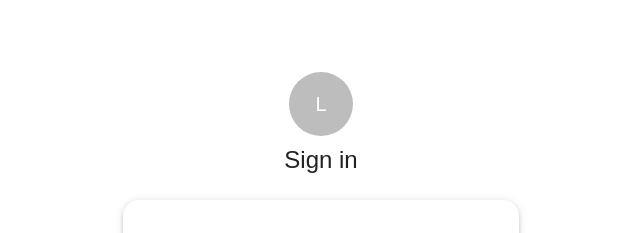
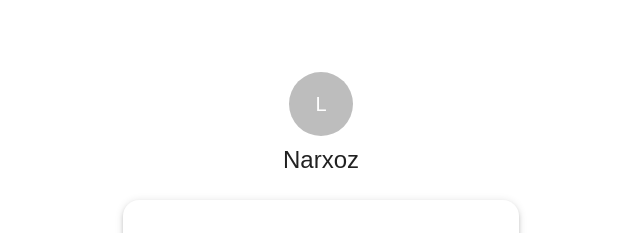
Before and after one commit to Colossus-dev/Narxoz-Student-Life, a React (Create React App) app in the folder front/: page /login in a window 1280 px wide. Shown: the top 233 px of the page, without its empty margins (319-959 px from the left). Built offline with nearby package versions, Linux system fonts and the light colour scheme.

Commit message:
updated by Tumar3

```diff
--- a/front/src/auth/login.js
+++ b/front/src/auth/login.js
@@ -46,7 +46,7 @@
                 >
                     <Avatar sx={{ m: 1, width: 64, height: 64 }} src="/favicon.ico" alt="Logo" />
                     <Typography component="h1" variant="h5">
-                        Sign in
+                        Narxoz
                     </Typography>
                     <Box
                         sx={{
```
